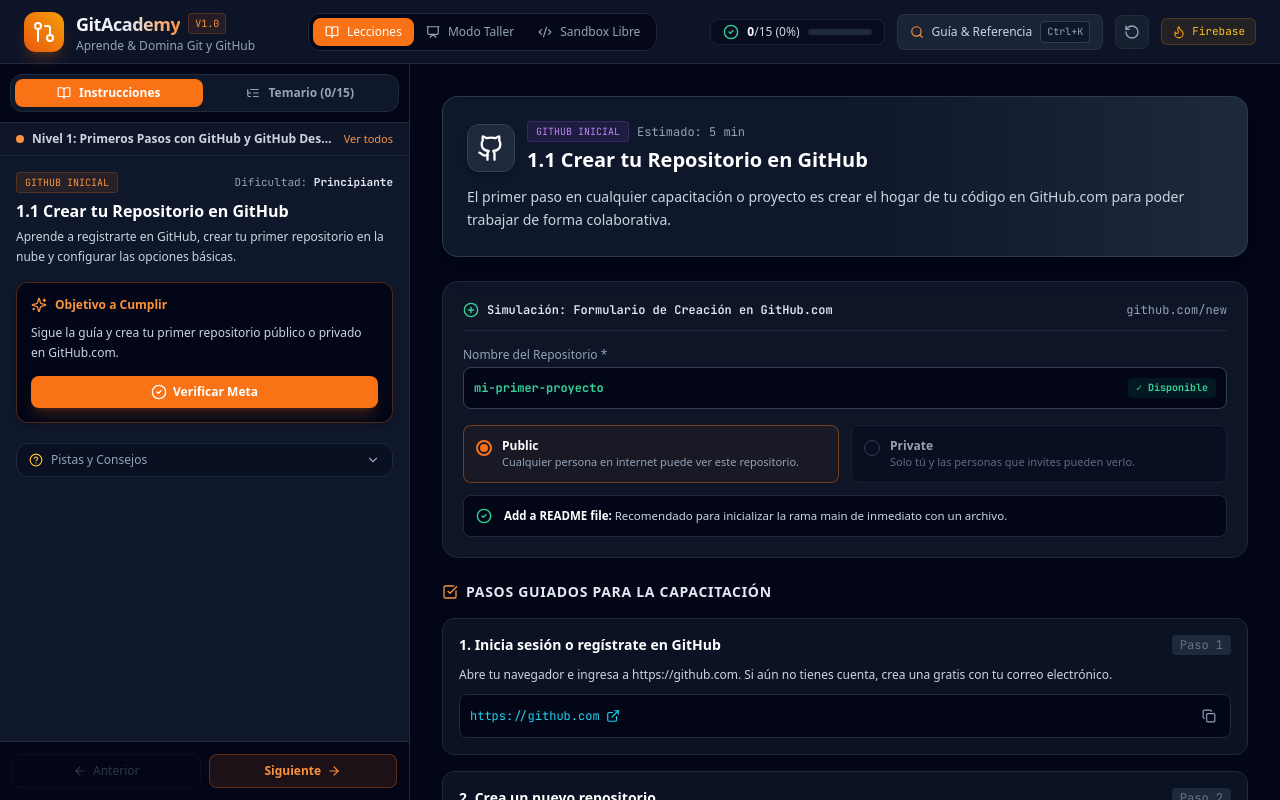
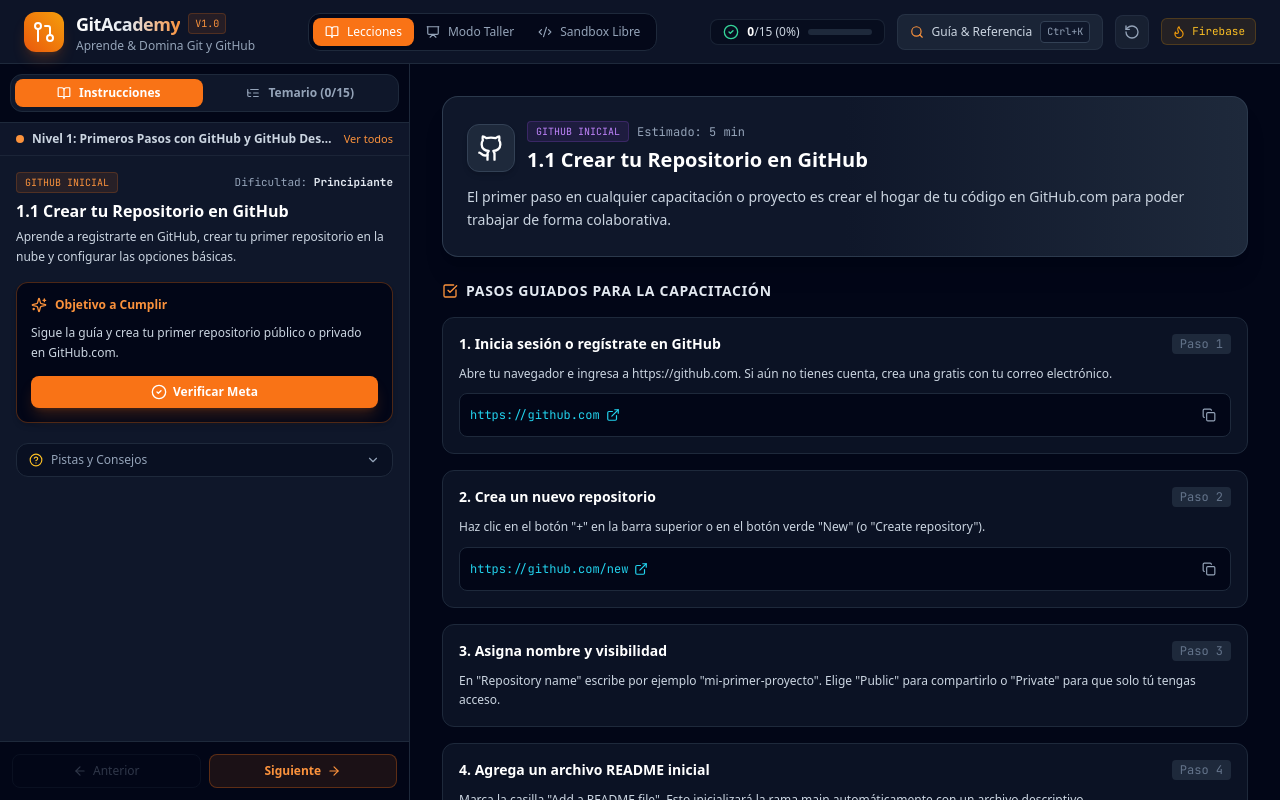
Before and after one commit to mortasoft/GitAcademy, a React (Vite) app: page / in a window 1280 px wide. Built offline with nearby package versions, Linux system fonts and the light colour scheme.

Commit message:
refactor: remover bloques de simulacion visual estatica para mantener una guia limpia y directa

```diff
--- a/src/components/GitHubGuideModal.tsx
+++ b/src/components/GitHubGuideModal.tsx
@@ -7,13 +7,7 @@
   Copy,
   Check,
   Sparkles,
-  Monitor,
-  UploadCloud,
-  PlusCircle,
-  GitCommit,
-  CheckCircle2,
-  FileCode,
-  FolderGit2
+  Monitor
 } from 'lucide-react';
 
 interface GitHubGuideModalProps {
@@ -64,116 +58,10 @@
               <h2 className="text-xl font-bold text-white mt-1">{lesson.title}</h2>
             </div>
           </div>
-        <p className="text-sm text-slate-300 leading-relaxed">
+          <p className="text-sm text-slate-300 leading-relaxed font-sans">
             {content.overview}
           </p>
         </div>
-
-      {/* Mockup Visual Interactivo según el tema */}
-      {lesson.id === 'github-repo-create' && (
-        <div className="p-5 rounded-2xl bg-slate-900/90 border border-slate-800 space-y-4">
-          <div className="flex items-center justify-between border-b border-slate-800 pb-3 text-xs text-slate-400 font-mono">
-            <span className="flex items-center gap-2 text-slate-200 font-semibold">
-              <PlusCircle className="w-4 h-4 text-emerald-400" />
-              Simulación: Formulario de Creación en GitHub.com
-            </span>
-            <span>github.com/new</span>
-          </div>
-
-          <div className="space-y-3 text-xs">
-            <div>
-              <label className="text-slate-400 block mb-1">Nombre del Repositorio *</label>
-              <div className="flex items-center gap-2 bg-slate-950 p-2.5 rounded-lg border border-slate-700 font-mono text-emerald-400 font-bold">
-                <span>mi-primer-proyecto</span>
-                <span className="text-[10px] bg-emerald-500/10 text-emerald-400 px-2 py-0.5 rounded ml-auto">
-                  ✓ Disponible
-                </span>
-              </div>
-            </div>
-
-            <div className="grid grid-cols-1 sm:grid-cols-2 gap-3 pt-1">
-              <div className="p-3 rounded-lg border border-orange-500/40 bg-orange-500/5 flex items-start gap-2.5">
-                <div className="w-4 h-4 rounded-full border-2 border-orange-500 flex items-center justify-center mt-0.5">
-                  <div className="w-2 h-2 rounded-full bg-orange-500" />
-                </div>
-                <div>
-                  <span className="font-semibold text-white">Public</span>
-                  <p className="text-slate-400 text-[11px]">Cualquier persona en internet puede ver este repositorio.</p>
-                </div>
-              </div>
-
-              <div className="p-3 rounded-lg border border-slate-800 bg-slate-950/60 flex items-start gap-2.5 opacity-60">
-                <div className="w-4 h-4 rounded-full border border-slate-600 mt-0.5" />
-                <div>
-                  <span className="font-semibold text-white">Private</span>
-                  <p className="text-slate-400 text-[11px]">Solo tú y las personas que invites pueden verlo.</p>
-                </div>
-              </div>
-            </div>
-
-            <div className="p-3 rounded-lg bg-slate-950 border border-slate-800 flex items-center gap-3">
-              <CheckCircle2 className="w-4 h-4 text-emerald-400 shrink-0" />
-              <div className="text-[11.5px] text-slate-300">
-                <strong className="text-white">Add a README file:</strong> Recomendado para inicializar la rama main de inmediato con un archivo.
-              </div>
-            </div>
-          </div>
-        </div>
-      )}
-
-      {lesson.id === 'github-desktop-commit' && (
-        <div className="p-5 rounded-2xl bg-slate-900/90 border border-purple-500/30 space-y-4">
-          <div className="flex items-center justify-between border-b border-slate-800 pb-3 text-xs text-slate-300">
-            <span className="flex items-center gap-2 font-semibold">
-              <FolderGit2 className="w-4 h-4 text-purple-400" />
-              Referencia Visual: Interfaz de GitHub Desktop
-            </span>
-            <span className="text-purple-400 font-mono text-[11px] bg-purple-500/10 px-2 py-0.5 rounded">
-              Current repository: mi-primer-proyecto
-            </span>
-          </div>
-
-          <div className="grid grid-cols-1 md:grid-cols-3 gap-3 text-xs">
-            {/* Panel de Cambios */}
-            <div className="p-3 rounded-xl bg-slate-950 border border-slate-800 space-y-2">
-              <span className="font-bold text-slate-300 flex items-center gap-1.5">
-                <FileCode className="w-3.5 h-3.5 text-blue-400" />
-                1 Changed File
-              </span>
-              <div className="flex items-center justify-between p-2 rounded bg-slate-900 border border-slate-800 text-[11px]">
-                <span className="text-emerald-400 font-mono">README.md</span>
-                <span className="text-emerald-400 font-bold">+1</span>
-              </div>
-            </div>
-
-            {/* Caja de Commit */}
-            <div className="p-3 rounded-xl bg-slate-950 border border-slate-800 space-y-2">
-              <span className="font-bold text-slate-300 flex items-center gap-1.5">
-                <GitCommit className="w-3.5 h-3.5 text-orange-400" />
-                Commit to main
-              </span>
-              <div className="p-1.5 rounded bg-slate-900 border border-slate-800 text-slate-200 text-[11px] font-mono">
-                feat: actualizar README
-              </div>
-              <div className="w-full py-1.5 bg-blue-600 text-white font-semibold rounded text-center text-[11px]">
-                Commit to main
-              </div>
-            </div>
-
-            {/* Botón Push */}
-            <div className="p-3 rounded-xl bg-slate-950 border border-slate-800 space-y-2 flex flex-col justify-between">
-              <span className="font-bold text-slate-300 flex items-center gap-1.5">
-                <UploadCloud className="w-3.5 h-3.5 text-emerald-400" />
-                Sincronización
-              </span>
-              <div className="w-full py-2 bg-slate-800 hover:bg-slate-700 text-emerald-400 font-semibold rounded text-center text-xs flex items-center justify-center gap-1.5 border border-emerald-500/30">
-                <UploadCloud className="w-4 h-4 text-emerald-400" />
-                <span>Push origin (1 ↑)</span>
-              </div>
-            </div>
-          </div>
-        </div>
-      )}
 
         {/* Pasos a seguir */}
         <div className="space-y-4">
@@ -217,7 +105,7 @@
                   <button
                     onClick={() => handleCopy(idx, step.commandOrUrl!)}
                     className="p-1 text-slate-400 hover:text-white transition"
-                  title="Copiar texto o comando"
+                    title="Copiar texto o enlace"
                   >
                     {copiedIndex === idx ? (
                       <Check className="w-3.5 h-3.5 text-emerald-400" />
@@ -239,7 +127,7 @@
 
         {/* Botón de Confirmación de Ejercicio */}
         <div className="p-4 rounded-xl bg-slate-900 border border-slate-800 flex items-center justify-between">
-        <div className="text-xs text-slate-400">
+          <div className="text-xs text-slate-400 font-sans">
             ¿Completaste los pasos indicados en esta lección?
           </div>
           <button
```
Lines whose indentation alone changed are shown as unchanged.
